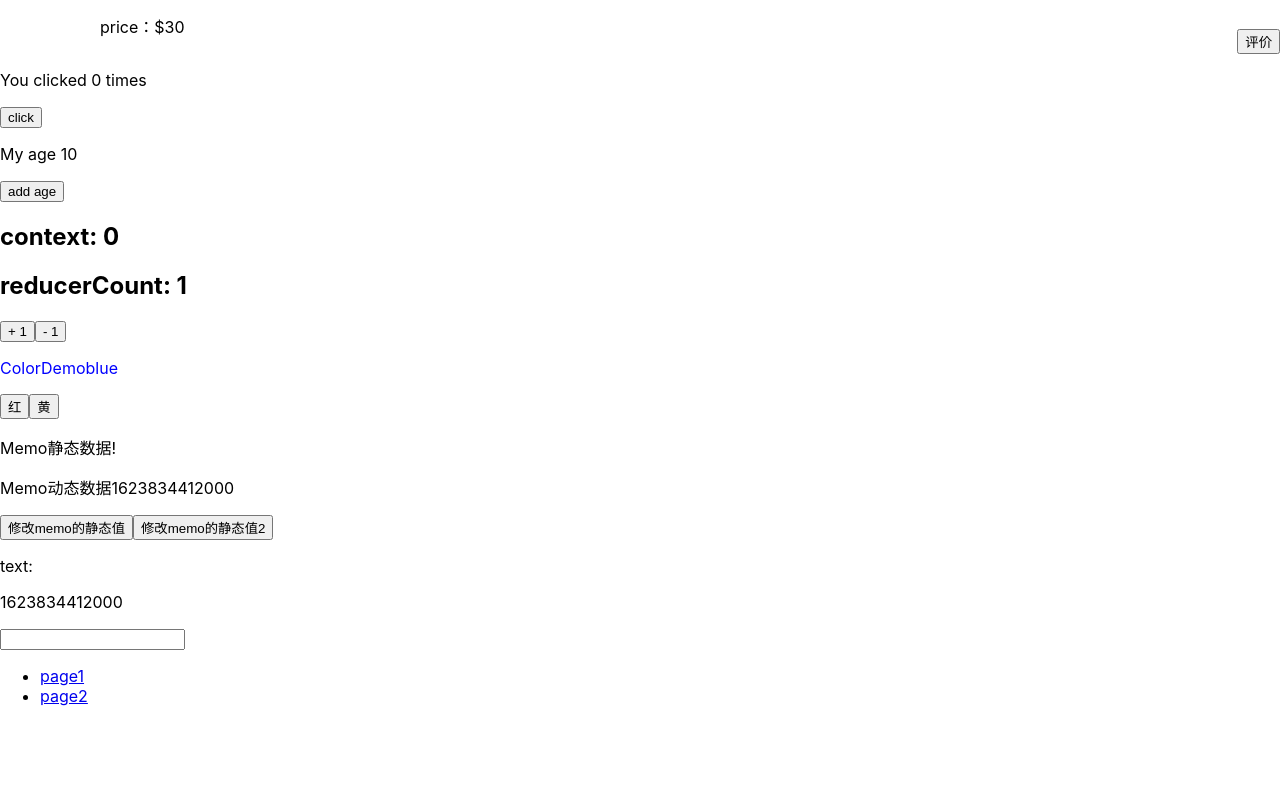
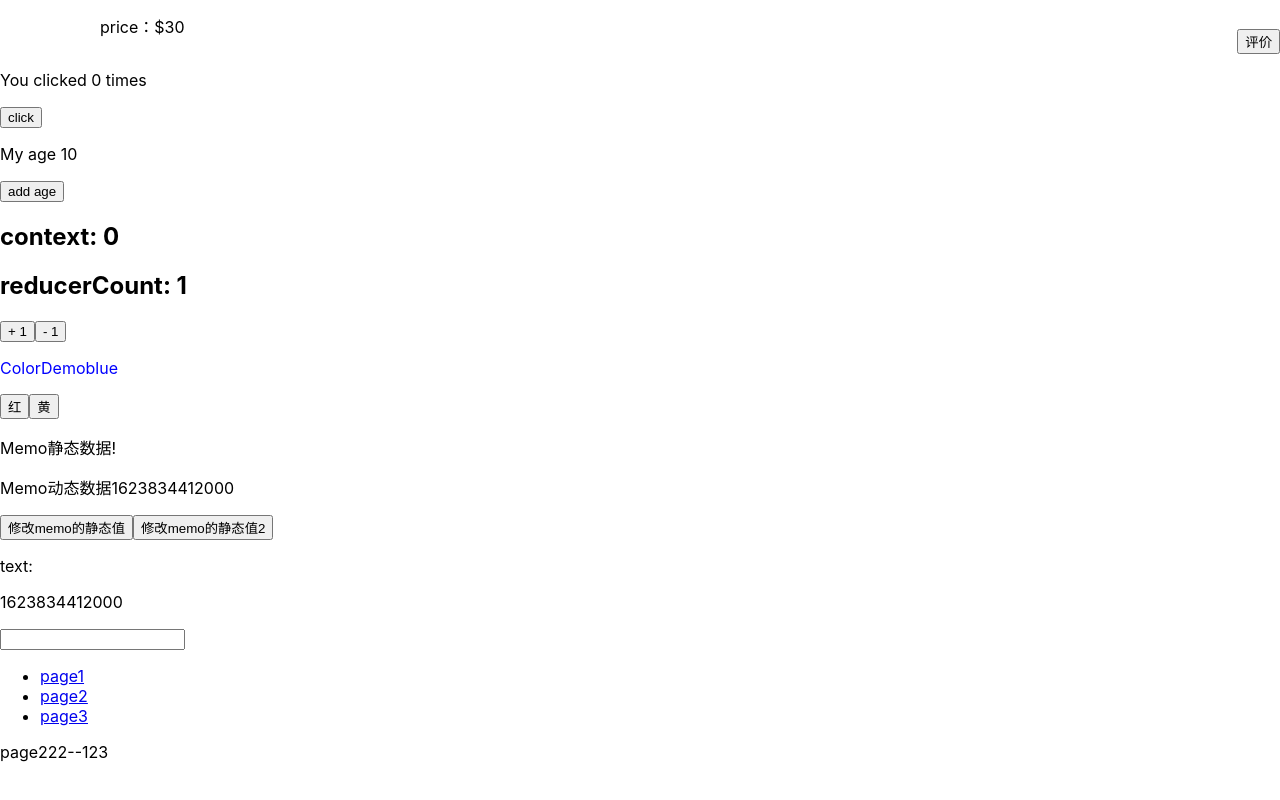
Before and after one commit to gitducheng/reactDemo, a React (Create React App) app: page /page3/123 in a window 1280 px wide. Shown: the part 404-1204 px from the top of the page. Before the commit the page ends 1160 px from the top, so only its background shows below. Built offline with nearby package versions, Linux system fonts and the light colour scheme.

Commit message:
feature:动态路由

```diff
--- /dev/null
+++ b/src/components/RouterDemo/Home.tsx
@@ -0,0 +1,9 @@
+
+const Home = () => {
+    return (
+        <div>
+            Home
+        </div>
+    )
+}
+export default Home
--- a/src/components/RouterDemo/Page1.tsx
+++ b/src/components/RouterDemo/Page1.tsx
@@ -1,6 +1,13 @@
-const Page1 = () => {
+// import {Redirect} from "react-router-dom"
+import React, { useEffect } from 'react'
+
+const Page1 = (props: any) => {
+    useEffect(() => {
+        props.history.push("/home")
+    })
     return (
         <div>
+            {/* <Redirect to="/home" /> */}
             page111
         </div>
     )
--- a/src/components/RouterDemo/Page2.tsx
+++ b/src/components/RouterDemo/Page2.tsx
@@ -1,7 +1,12 @@
-const Page2 = () => {
+const Page2 = (props: any) => {
+    console.log(props)
+    let id = "默认"
+    if(props.match.params.id){
+        id = props.match.params.id
+    }
     return (
         <div>
-            page222
+            page222--{id}
         </div>
     )
 }
--- a/src/components/RouterDemo/index.tsx
+++ b/src/components/RouterDemo/index.tsx
@@ -1,17 +1,22 @@
 import { BrowserRouter as Router, Route, NavLink } from 'react-router-dom'
 import Page1 from './Page1'
 import Page2 from './Page2'
+import Home from './Home'
 
 const RouterDemo = () => {
+    const id = "123"
     return (
         <div>
             <Router>
                 <ul>
                     <li><NavLink to="/page1">page1</NavLink></li>
                     <li><NavLink to="/page2">page2</NavLink></li>
+                    <li><NavLink to={"/page3/"+id}>page3</NavLink></li>
                 </ul>
                 <Route path="/page1" component={Page1} />
                 <Route path="/page2" component={Page2} />
+                <Route path="/page3/:id" component={Page2} />
+                <Route path="/home" component={Home} />
             </Router>
         </div>
     )
```
